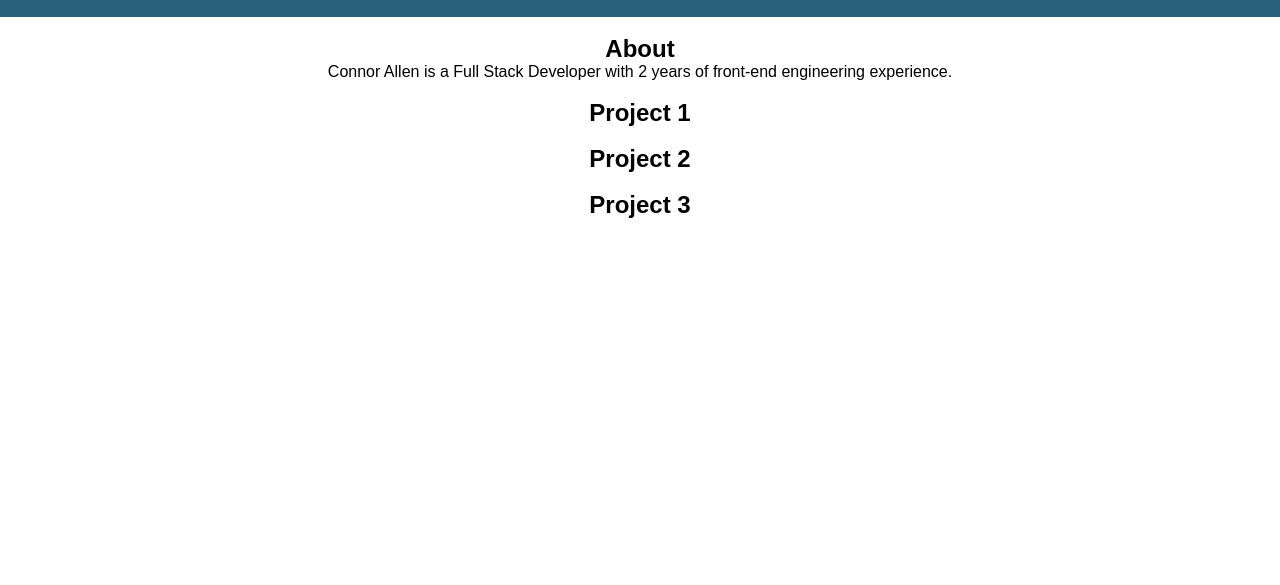
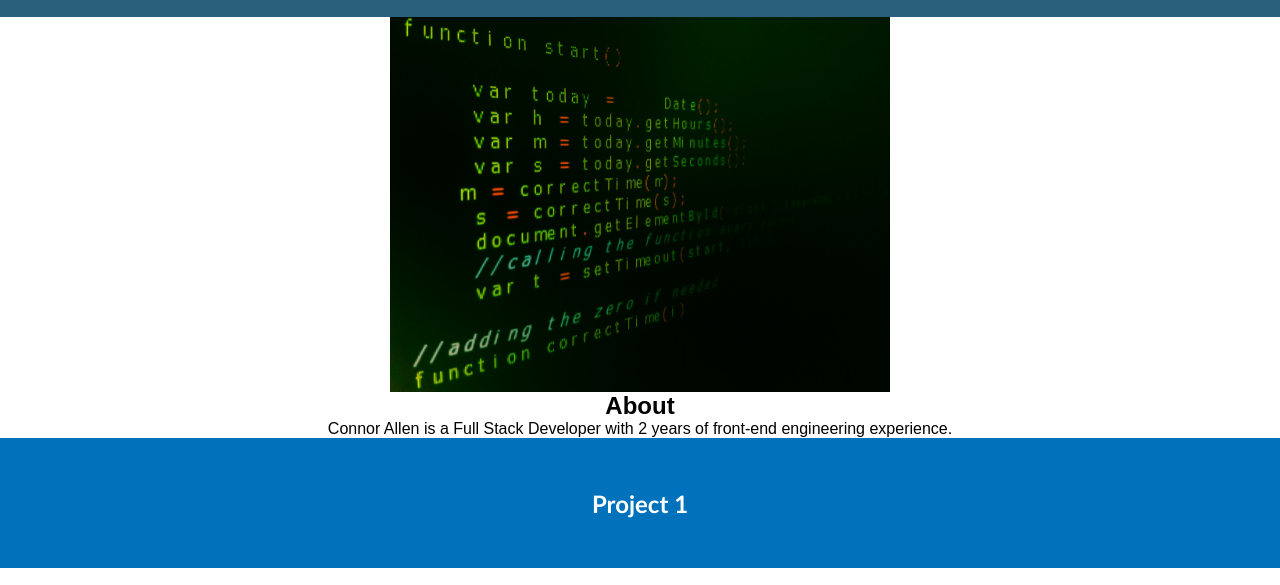
Before and after one commit to connor27allen/CA_portfolio, a plain HTML site: page index.html in a window 1280 px wide. Shown: the part 107-692 px from the top of the page. Drawn offline with Linux system fonts and the light colour scheme.

Commit message:
second commit

```diff
--- a/assets/resets.css
+++ b/assets/resets.css
@@ -18,5 +18,7 @@ body {
 }
 
 img {
-    max-width: 100%;
+    max-height: 500px;
+    max-width: 500px;
+
 }
--- a/assets/style.css
+++ b/assets/style.css
@@ -35,6 +35,19 @@ h1 {
     align-items: center;
   }
 
+  .container img {
+    display: block;
+    margin: 0 auto;
+  }
+/*
+  .photo {
+    flex: 1;
+  }
+
+  .photo-large {
+    flex-grow: 2;
+  } */
+
   .header nav {
     padding-top: 15px;
     margin-right: 20px;
@@ -56,3 +69,12 @@ h1 {
     display: flex;
     margin-left: 25px;
 }
+
+.projects {
+    margin-bottom: 20px;
+    padding: 50px;
+    height: 30px;
+    font-family: 'Gill Sans', 'Gill Sans MT', Calibri, 'Trebuchet MS', sans-serif;
+    background-color: #0072bb;
+    color: #ffffff;
+}
--- a/index.html
+++ b/index.html
@@ -20,34 +20,33 @@
                         <a href="#">About</a>
                     </li>
                     <li>
-                        <a href="#">Projects</a>
+                        <a href="#projects">Projects</a>
                     </li>
                 </ul>
             </nav>
     </header>
 
     <div class="container">
-        <img>
+        <img src="./assets/images/pexels-jorge-jesus-614117.jpg" alt="Coding image by Jorge Jesus">
         <h2>About</h2>
         <p>Connor Allen is a Full Stack Developer with 2 years of front-end engineering experience.</p>
     </div>
 
     <div class="container">
-        <img>
-        <h2>Project 1</h2>
+        <h2 class="projects" id="projects">Project 1</h2>
+        <img class="photo-large" src="./assets/images/pexels-jorge-jesus-614117.jpg" alt="Coding image by Jorge Jesus">
 
     </div>
 
     <div class="container">
-        <img>
         <h2>Project 2</h2>
+        <img class="photo" src="./assets/images/pexels-neo-2653362.jpg" alt="Coding image by Neo">
 
     </div>
 
     <div class="container">
-        <img>
         <h2>Project 3</h2>
-
+        <img class="photo" src="./assets/images/pexels-pixabay-270404.jpg" alt="Coding image by Pixabay">
     </div>
 
 </body>
```
Also changed, not shown: assets/images/pexels-jorge-jesus-614117.jpg (added), assets/images/pexels-neo-2653362.jpg (added), assets/images/pexels-pixabay-270404.jpg (added), 3 other files.
